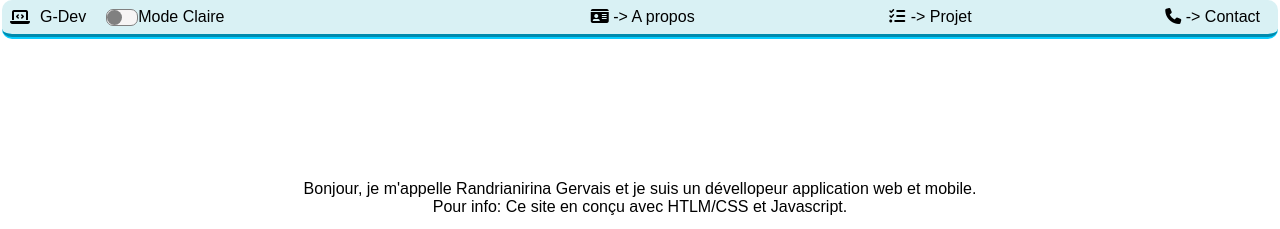
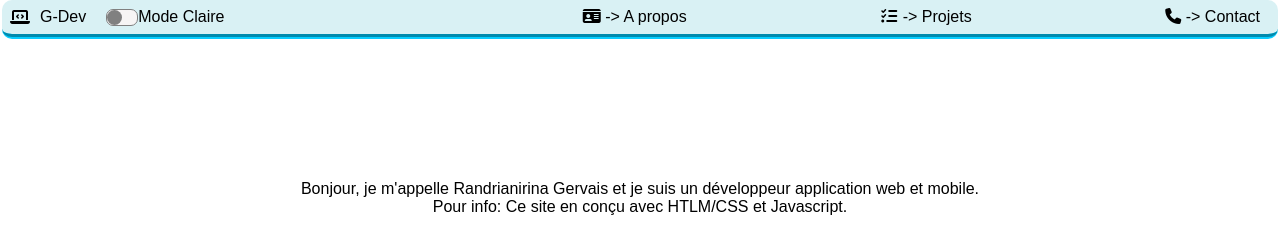
Before and after one commit to Gervais-Randrianirina/Gervais-Randrianirina.github.io, a plain HTML site: page index.html in a window 1280 px wide. Shown: the top 229 px of the page. Drawn offline with Linux system fonts and the light colour scheme; a web font is replaced by a local one.

```diff
--- a/index.html
+++ b/index.html
@@ -30,7 +30,7 @@
 
 
           <a href="test.html" class="a1"><i class="fa-solid fa-id-card"></i>  -> A propos</a>
-                <a href=""><i class="fa-solid fa-list-check"></i>  -> Projet</a>
+                <a href=""><i class="fa-solid fa-list-check"></i>  -> Projets</a>
                 <a href=""><i class="fa-solid fa-phone"></i>  -> Contact</a>
 
             </div>
@@ -40,7 +40,7 @@
             <div class="principale">
 
                     <p>
-                        Bonjour,  je m'appelle Randrianirina Gervais et je suis un dévellopeur application web et mobile.<br>
+                        Bonjour,  je m'appelle Randrianirina Gervais et je suis un développeur application web et mobile.<br>
                         Pour info: Ce site en conçu avec HTLM/CSS et Javascript.
                     </p>
 
```
